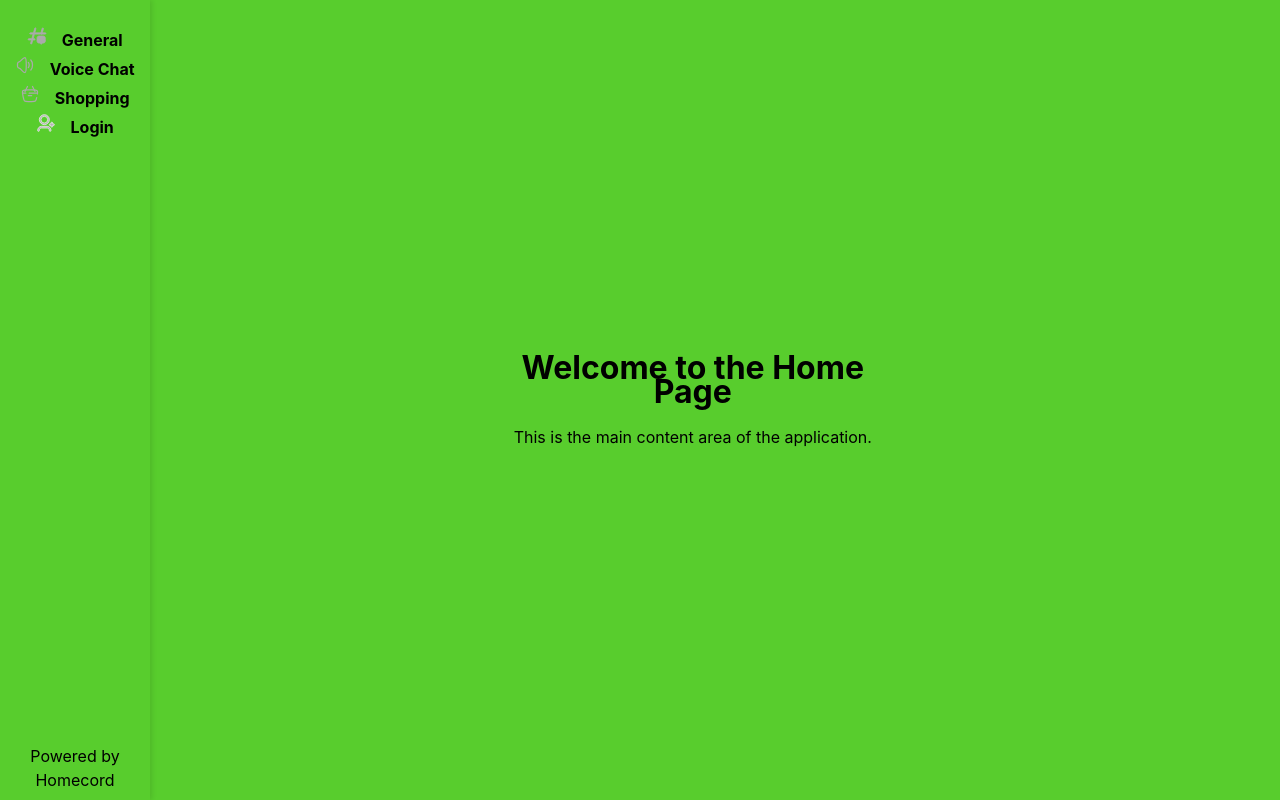
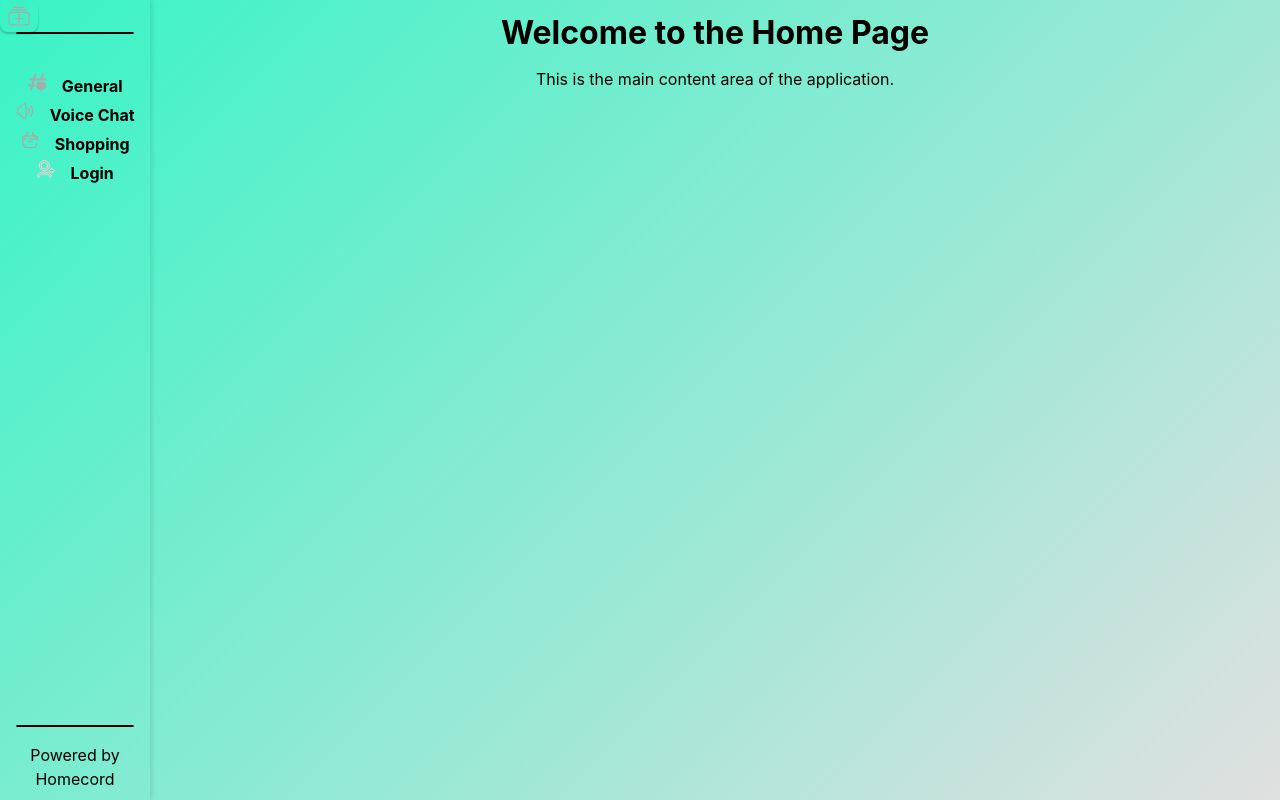
Before and after one commit to ItsDinosaur/Homecord, a React (Vite) app: page / in a window 1280 px wide. Built offline with nearby package versions, Linux system fonts and the light colour scheme.

Commit message:
Frontend, sidebar improvements Improved the sidebar appearance with a new divider style and added an icon for adding channels.

```diff
--- a/package.json
+++ b/package.json
@@ -10,6 +10,10 @@
     "tauri": "tauri"
   },
   "dependencies": {
+    "@emotion/react": "^11.14.0",
+    "@emotion/styled": "^11.14.1",
+    "@mui/icons-material": "^7.2.0",
+    "@mui/material": "^7.2.0",
     "@tauri-apps/api": "^2",
     "@tauri-apps/plugin-opener": "^2",
     "react": "^19.1.0",
@@ -21,6 +25,6 @@
     "@types/react-dom": "19.1.6",
     "@vitejs/plugin-react": "^4.3.4",
     "typescript": "5.8.3",
-    "vite": "7.0.2"
+    "vite": "7.0.3"
   }
 }
--- a/src/appearance/App.css
+++ b/src/appearance/App.css
@@ -5,14 +5,20 @@
 .logo.react:hover {
   filter: drop-shadow(0 0 2em #61dafb);
 }
+body {
+  margin: 0;
+  padding: 0;
+  height: 100vh;
+  width: 100vw;
+  background-image: linear-gradient(135deg, #38f4c5, #e0e0e0);
+}
+
 :root {
   font-family: Inter, Avenir, Helvetica, Arial, sans-serif;
   font-size: 16px;
   line-height: 24px;
   font-weight: 400;
 
-  height: 100vh;
-  background-color: #58cd2d;
   justify-content: center;
   align-items: center;
   display: flex;
@@ -34,7 +40,7 @@
   flex-direction: column;
   justify-content: center;
   text-align: center;
-  back
+
 }
 
 .logo {
--- a/src/appearance/LoginPage.css
+++ b/src/appearance/LoginPage.css
@@ -10,12 +10,13 @@
     background-color: #201d205e;
     border: #201d205e 1px solid;
     border-radius: 8px;
-    box-shadow: 0 2px 2px rgba(0, 0, 0, 0.2);
+    box-shadow: 0 2px 2px rgba(0, 0, 0, 0.5);
     padding: 2em;
     margin: 1em;
     width: 88vw; /* Set width relative to viewport */
     min-width: 300px; /* Optional: minimum width */
     max-width: fit-content;
+    backdrop-filter: blur(19px), saturate(180%);
 }
 
 .form-group {
--- a/src/appearance/Sidebar.css
+++ b/src/appearance/Sidebar.css
@@ -4,20 +4,23 @@
     left: 0;
     top: 0;
     width: 150px;
-    height: 100%;
+    height: 100vh;
     box-shadow: 2px 0 5px rgba(0,0,0,0.1);
     overflow-y: auto;
     overflow-x: hidden;
+    display: flex;
+    flex-direction: column;
 }
 
 .nav-links {
-    flex-direction: column;
-    padding-top: 5%;
+    padding-top: 20px;
     margin: 0;
     width: 100%;
-    height: 90%;
+    height: auto;
     display: flex;
     align-items: center;
+    padding-bottom: 75px;
+    flex-direction: column;
 }
 
 .channel-icon {
@@ -58,3 +61,28 @@ ul {
     z-index: 10;
     white-space: nowrap;
 }
+
+.sidebar-footer {
+    position: fixed;
+    bottom: 0;
+    width: 150px; /* Match sidebar width */
+    height: 75px;
+    text-align: center;
+    background-color: inherit; /* Inherit background from sidebar */
+    z-index: 5; /* Ensure footer stays above scrolling content */
+}
+
+.add-channel-button{
+    cursor: pointer;
+    width: 32px;
+    height: 32px;
+    background-color: transparent;
+    border: none;
+    display: flex;
+    align-items: center;
+    justify-content: center;
+}
+.add-channel-icon {
+    width: 30px;
+    height: 30px;
+}
--- a/src/components/Sidebar.tsx
+++ b/src/components/Sidebar.tsx
@@ -1,8 +1,11 @@
-import { useState } from "react";
 import "../appearance/Sidebar.css";
+import React from "react";
 import { Channel } from "../types/Interfaces";
 import ChannelElement from "./ChannelElement";
 import List from "../types/List";
+import addChannelIcon from '../assets/add-channel.svg';
+import Divider from "@mui/material/Divider";
+import Grid from "@mui/material/Grid";
 
 interface SidebarProps {
   channels: Channel[];
@@ -14,23 +17,37 @@ const renderChannel = (channel: Channel,
 ) => {
     return (
         <div onClick={() => onSelectChannel(channel)}>
-
             <ChannelElement channel={channel} />
         </div>
     );
 };
 
+const style = {
+    borderRadius: 1,
+    border: '.5px solid',
+};
 
 export function Sidebar({ channels, onSelectChannel }: SidebarProps) {
     return (
-        <div className={`sidebar`}>
-        <nav className="nav-links">
-            <List items={channels}
-            renderItem={(channel) => renderChannel(channel, onSelectChannel)} />
-        </nav>
-        <footer className="sidebar-footer">
-            <p>Powered by Homecord</p>
-        </footer>
+        <div className="sidebar">
+            <div className="sidebar-header">
+                <button className="add-channel-button">
+                    <img src={addChannelIcon} className="add-channel-icon" alt="Add Channel" />
+                </button>
+                <Divider variant="middle" sx={{ ...style}} />
+            </div>
+            <div className="sidebar-content">
+                <nav className="nav-links">
+                    <List
+                        items={channels}
+                        renderItem={(channel) => renderChannel(channel, onSelectChannel)}
+                    />
+                </nav>
+            </div>
+            <div className="sidebar-footer">
+                <Divider variant="middle" sx={{ ...style}} />
+                <p>Powered by Homecord</p>
+            </div>
         </div>
     );
 }
```
Also changed, not shown: src/assets/add-channel.svg (added), 1 other file (tests, documents, lock files or other folders).
